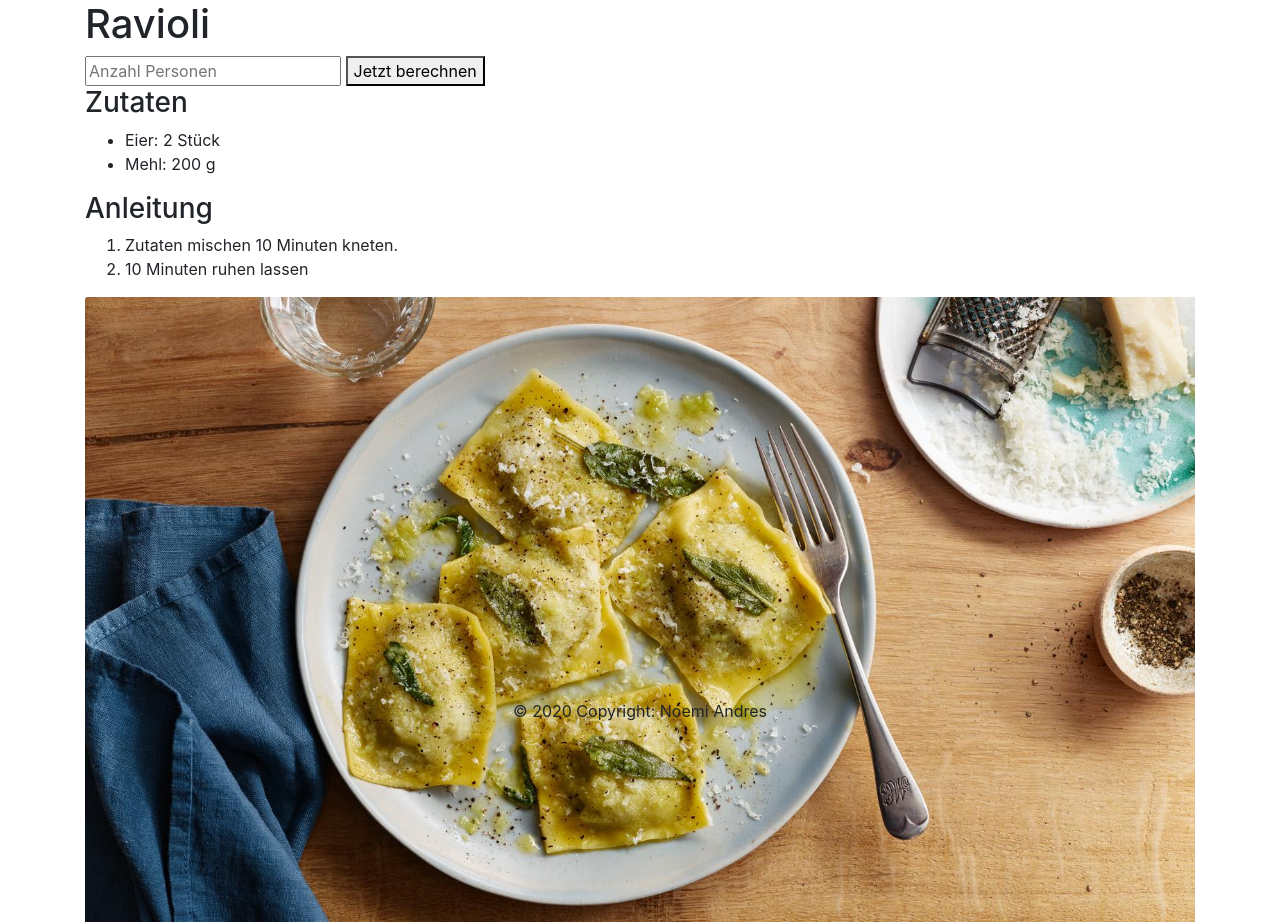
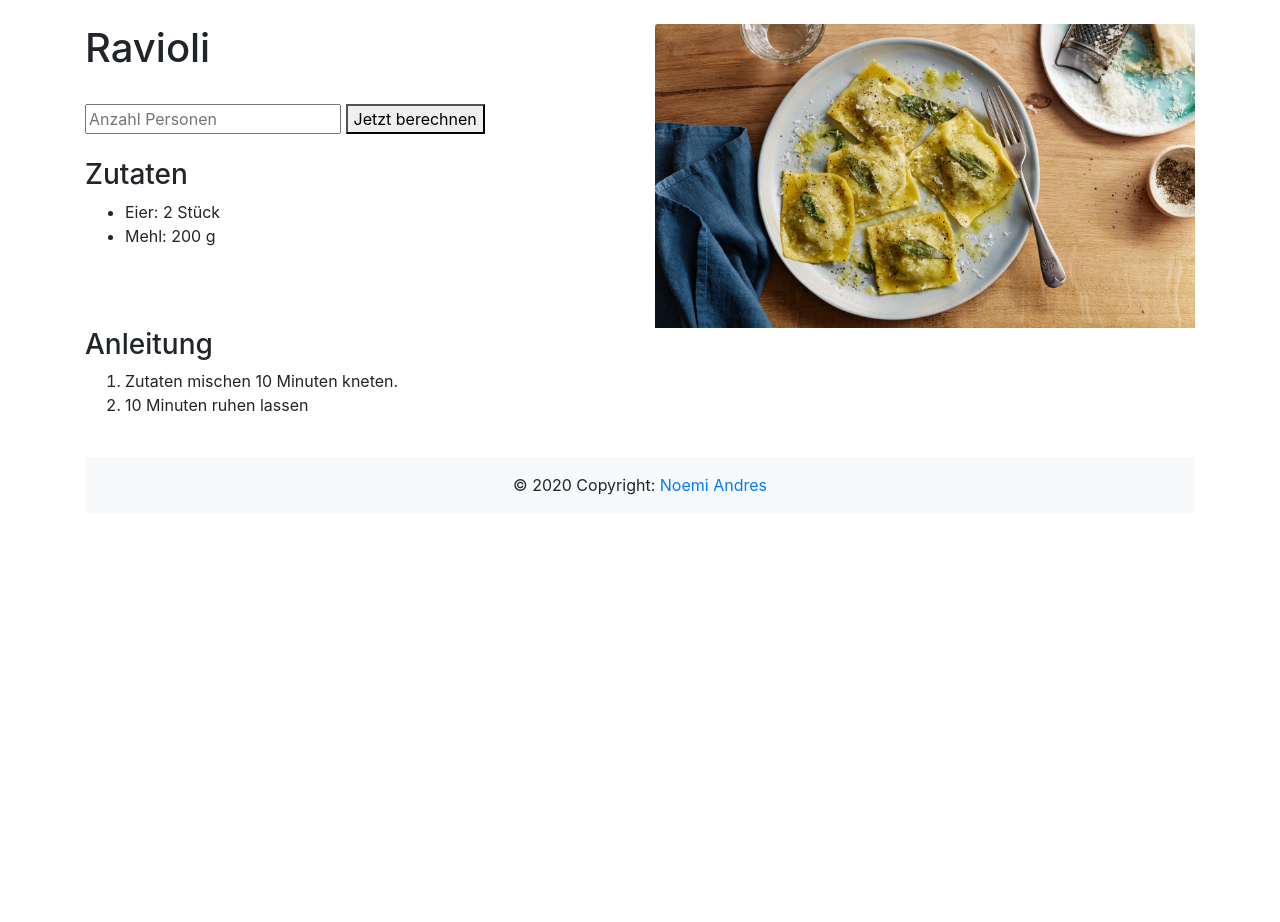
Before and after one commit to noemiandres/Prog2, a Flask app: page /rezept/Ravioli in a window 1280 px wide. Shown: the part 61-983 px from the top of the page. After the commit the page ends 556 px from the top, so only its background shows below. Run offline with Flask 2, Linux system fonts and the light colour scheme; some libraries are stand-ins or nearby versions.

Commit message:
Neue Darstellung Rezeptseite sowie Flussdiagramm Readme

```diff
--- a/main.py
+++ b/main.py
@@ -1,6 +1,7 @@
 from flask import Flask
 from flask import render_template
 from flask import request
+
 
 app = Flask("Rezepte")
 
@@ -45,9 +46,7 @@ def rezept(name):
         return render_template("rezept.html", rezept=rezepte[name], anzahl=anzahl)
 
 
-    return render_template("rezept.html", rezept=rezepte[name])
-
-
+    return render_template("rezept.html", rezept=rezepte[name]) #Angpasstes Rezept ausgeben
 
 if __name__ == "__main__":
     app.run(debug=True, port=5000)
--- a/static/css/style.css
+++ b/static/css/style.css
@@ -1,3 +1,4 @@
-body {
-	color: #bc42f5;
+h5 {
+
+	color: yellow !important;
 }
--- a/templates/footer.html
+++ b/templates/footer.html
@@ -1,19 +1,21 @@
-<!DOCTYPE html>
-<html>
-
 <meta charset="utf-8">
 	<meta name="viewport" content="width=device-width, initial-scale=1, shrink-to-fit=no">
 
-	<!-- Bootstrap CSS -->
-	<link rel="stylesheet" href="https://stackpath.bootstrapcdn.com/bootstrap/4.3.1/css/bootstrap.min.css" integrity="sha384-ggOyR0iXCbMQv3Xipma34MD+dH/1fQ784/j6cY/iJTQUOhcWr7x9JvoRxT2MZw1T" crossorigin="anonymous">
+<!-- Bootstrap CSS -->
+<link rel="stylesheet" href="https://stackpath.bootstrapcdn.com/bootstrap/4.3.1/css/bootstrap.min.css" integrity="sha384-ggOyR0iXCbMQv3Xipma34MD+dH/1fQ784/j6cY/iJTQUOhcWr7x9JvoRxT2MZw1T" crossorigin="anonymous">
+
+<link rel="stylesheet" href="{{url_for('static', filename='css/bootstrap.css')}}">
+<link rel="stylesheet" href="{{url_for('static', filename='css/bootstrap.css')}}">
+
 
 <!-- Footer -->
-<footer class="page-footer font-small blue fixed-bottom">
+<footer class="page-footer light bg-light">
 
   <!-- Copyright -->
-  <div class="footer-copyright text-center py-3">© 2020 Copyright: Noemi Andres
+  <div class="footer-copyright text-center py-3">© 2020 Copyright:
+    <a href="https://github.com/noemiandres/Prog2"> Noemi Andres</a>
   </div>
-  <!-- Copyright -->
 
 </footer>
-<!-- Footer -->
+
+</html>
--- a/templates/header.html
+++ b/templates/header.html
@@ -5,10 +5,15 @@
 	<meta charset="utf-8">
 	<meta name="viewport" content="width=device-width, initial-scale=1, shrink-to-fit=no">
 
-	<!-- Bootstrap CSS -->
-	<link rel="stylesheet" href="https://stackpath.bootstrapcdn.com/bootstrap/4.3.1/css/bootstrap.min.css" integrity="sha384-ggOyR0iXCbMQv3Xipma34MD+dH/1fQ784/j6cY/iJTQUOhcWr7x9JvoRxT2MZw1T" crossorigin="anonymous">
+<!-- Bootstrap CSS -->
+<link rel="stylesheet" href="https://stackpath.bootstrapcdn.com/bootstrap/4.3.1/css/bootstrap.min.css" integrity="sha384-ggOyR0iXCbMQv3Xipma34MD+dH/1fQ784/j6cY/iJTQUOhcWr7x9JvoRxT2MZw1T" crossorigin="anonymous">
 
-	<title>Prog 2 - Rezept</title>
+<link rel="stylesheet" href="{{ url_for('static', filename='css/style.css') }}">
+<link rel="stylesheet" href="{{ url_for('static', filename='css/bootstrap.css') }}">
+<link rel="stylesheet" href="{{ url_for('static', filename='css/bootstrap-grid.min.css') }}">
+
+
+<title>Prog 2 - Rezept</title>
 
 </head>
 
@@ -20,7 +25,7 @@
 	<div class="row">
 		<div class="col-12">
 	<nav class="navbar navbar-light bg-light">
-  <a class="navbar-brand" href="#">
+  <a class="navbar-brand" href="{{ url_for('home') }}">
     <img src="{{ url_for('static', filename='img/logo.png') }}" width="35" height="35" class="d-inline-block align-top" alt="...">
     Rezappt - für wie viele Leute möchtest du heute kochen?
   </a>
--- a/templates/rezept.html
+++ b/templates/rezept.html
@@ -1,12 +1,20 @@
 {% include "header.html" %}
 
 <body>
+<br>
 
+<div class="row">
+<div class="col-6">
 <h1>{{ rezept["Name"] }}</h1>
+
+<br>
+
 <form method="POST">
 	<input type="text" name="anzahl" placeholder="Anzahl Personen">
 	<button type="submit">Jetzt berechnen</button>
 </form>
+
+<br>
 
 <h3>Zutaten</h3>
 <ul>
@@ -19,6 +27,11 @@
 
 {% endfor %}
 </ul>
+</div>
+<div class="col-6">
+<img src="{{ url_for('static', filename=rezept['Bild']) }}"  class="card-img-top" alt="...">
+</div>
+</div>
 
 <h3>Anleitung</h3>
 <ol>
@@ -27,10 +40,9 @@
 {% endfor %}
 </ol>
 
-<img src="{{ url_for('static', filename=rezept['Bild']) }}"  class="card-img-top" alt="...">
+<br>
+</body>
 
 
 
-</body>
-
 {% include "footer.html" %}
```
Also changed, not shown: templates/index.html (+3 -4 lines), README.md, rezepte.py (added), static/rezapptdiagramm.png (added).
